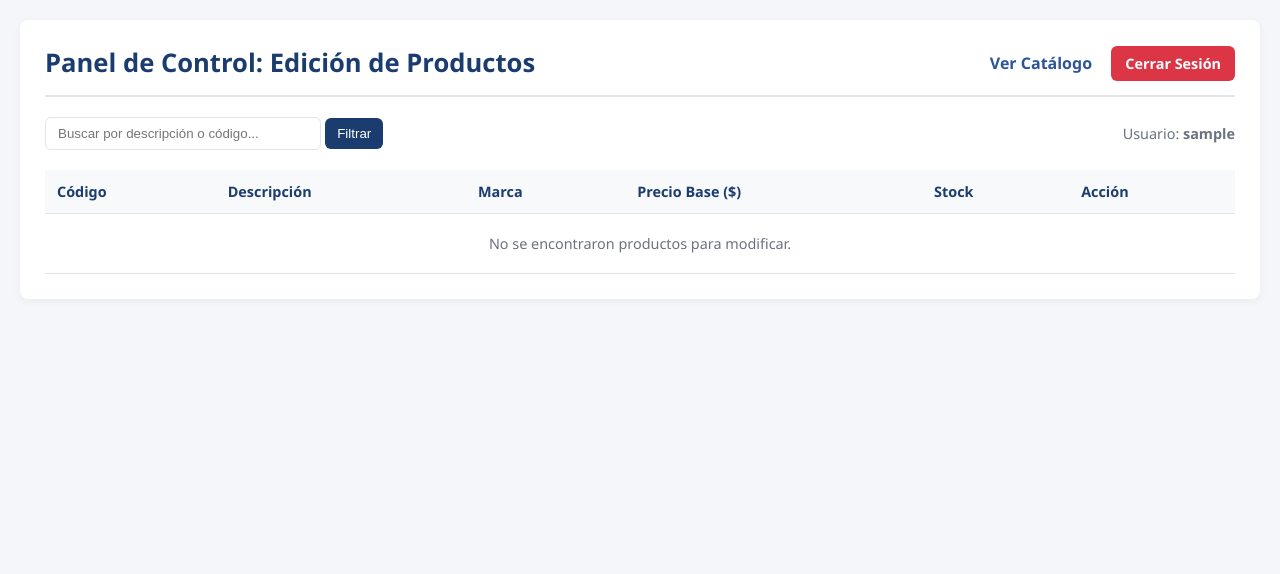
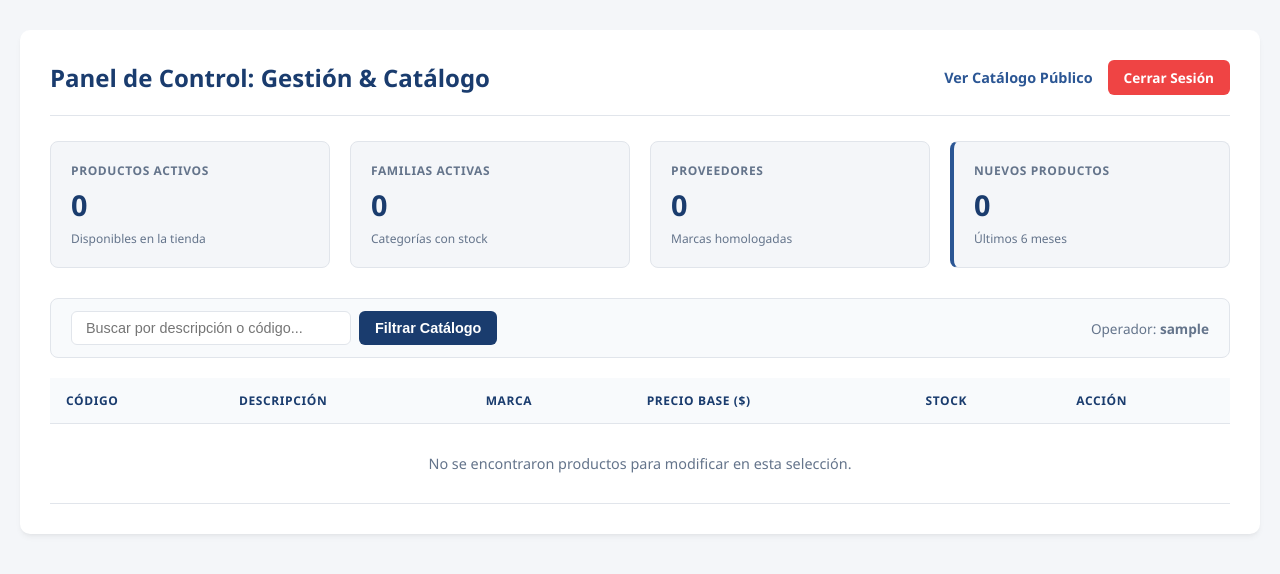
Before and after one commit to rriosecosa/digitalizacionCatalogo, a Django app: page /dashboard/ in a window 1280 px wide. Shown: the top 574 px of the page. Run offline with Django 5.2, Linux system fonts and the light colour scheme; the visitor is signed in with stand-in values (Sample User, id 1); data that the repository does not hold is empty.

Commit message:
Fix Dashboard Modern Style

```diff
--- a/templates/dashboard.html
+++ b/templates/dashboard.html
@@ -1,3 +1,4 @@
+{% load static %}
 <!DOCTYPE html>
 <html lang="es">
 <head>
@@ -10,122 +11,252 @@
             --color-primario-claro: #2b5694;
             --color-fondo: #f4f6f9;
             --color-borde: #e1e5eb;
-            --color-texto: #222;
-            --color-exito: #28a745;
+            --color-texto: #1e293b;
+            --color-texto-suave: #64748b;
+            --color-exito: #10b981;
+            --color-exito-hover: #059669;
+            --color-danger: #ef4444;
+            --color-danger-hover: #dc2626;
+            --radio: 10px;
+            --sombra: 0 4px 6px -1px rgba(0,0,0,0.05), 0 2px 4px -2px rgba(0,0,0,0.05);
         }
+
+        * { box-sizing: border-box; }
+
         body {
-            font-family: "Segoe UI", Roboto, sans-serif;
+            font-family: "Segoe UI", Roboto, -apple-system, sans-serif;
             background: var(--color-fondo);
             margin: 0;
-            padding: 20px;
+            padding: 30px 20px;
             color: var(--color-texto);
         }
+
         .container {
-            max-width: 1200px;
+            max-width: 1280px;
             margin: 0 auto;
             background: #fff;
-            padding: 25px;
-            border-radius: 8px;
-            box-shadow: 0 2px 8px rgba(0,0,0,0.05);
+            padding: 30px;
+            border-radius: var(--radio);
+            box-shadow: var(--sombra);
         }
+
+        /* Header Estilizado */
         .header-dash {
             display: flex;
             justify-content: space-between;
             align-items: center;
-            border-bottom: 2px solid var(--color-borde);
-            padding-bottom: 15px;
-            margin-bottom: 20px;
+            border-bottom: 1px solid var(--color-borde);
+            padding-bottom: 20px;
+            margin-bottom: 25px;
         }
-        .header-dash h1 { margin: 0; color: var(--color-primario); font-size: 1.6rem; }
+
+        .header-dash h1 {
+            margin: 0;
+            color: var(--color-primario);
+            font-size: 1.5rem;
+            font-weight: 700;
+        }
+
+        .header-actions {
+            display: flex;
+            align-items: center;
+            gap: 15px;
+        }
+
+        .btn-link {
+            color: var(--color-primario-claro);
+            text-decoration: none;
+            font-weight: 600;
+            font-size: 0.9rem;
+            transition: color 0.2s;
+        }
+        .btn-link:hover { color: var(--color-primario); text-decoration: underline; }
+
         .btn-logout {
-            padding: 8px 14px;
-            background: #dc3545;
+            padding: 8px 16px;
+            background: var(--color-danger);
             color: white;
             text-decoration: none;
             border-radius: 6px;
-            font-size: 0.9rem;
+            font-size: 0.85rem;
             font-weight: 600;
+            transition: background 0.2s;
         }
+        .btn-logout:hover { background: var(--color-danger-hover); }
+
+        /* Grid Moderno de KPIs de 4 Columnas */
+        .kpi-grid {
+            display: grid;
+            grid-template-columns: repeat(auto-fit, minmax(220px, 1fr));
+            gap: 20px;
+            margin-bottom: 30px;
+        }
+
+        .kpi-card {
+            background: var(--color-fondo);
+            border: 1px solid var(--color-borde);
+            border-radius: 8px;
+            padding: 20px;
+            display: flex;
+            flex-direction: column;
+            gap: 6px;
+            transition: transform 0.2s, box-shadow 0.2s;
+        }
+        .kpi-card:hover {
+            transform: translateY(-2px);
+            box-shadow: 0 10px 15px -3px rgba(0,0,0,0.05);
+            border-color: #cbd5e1;
+        }
+
+        .kpi-card .titulo {
+            font-size: 0.75rem;
+            font-weight: 700;
+            text-transform: uppercase;
+            color: var(--color-texto-suave);
+            letter-spacing: 0.05em;
+        }
+
+        .kpi-card .valor {
+            font-size: 1.8rem;
+            font-weight: 700;
+            color: var(--color-primario);
+        }
+
+        .kpi-card .subtexto {
+            font-size: 0.75rem;
+            color: var(--color-texto-suave);
+            margin-top: auto;
+        }
+
+        /* Barra de Herramientas Operativa */
         .barra-herramientas {
             display: flex;
             justify-content: space-between;
             align-items: center;
             margin-bottom: 20px;
             gap: 15px;
+            background: #f8fafc;
+            padding: 12px 20px;
+            border-radius: 8px;
+            border: 1px solid var(--color-borde);
         }
+
+        .form-busqueda { display: flex; gap: 8px; }
+
         .form-busqueda input {
-            padding: 8px 12px;
+            padding: 8px 14px;
             border: 1px solid var(--color-borde);
             border-radius: 6px;
-            width: 250px;
+            width: 280px;
+            font-size: 0.9rem;
+            outline: none;
+            transition: border-color 0.2s;
         }
+        .form-busqueda input:focus { border-color: var(--color-primario-claro); }
+
         .form-busqueda button {
-            padding: 8px 12px;
+            padding: 8px 16px;
             background: var(--color-primario);
             color: white;
             border: none;
             border-radius: 6px;
             cursor: pointer;
+            font-weight: 600;
+            font-size: 0.9rem;
+            transition: background 0.2s;
         }
+        .form-busqueda button:hover { background: var(--color-primario-claro); }
+
         .alert {
-            background: #d4edda;
-            color: #155724;
-            padding: 10px;
+            background: #ecfdf5;
+            color: #065f46;
+            border: 1px solid #a7f3d0;
+            padding: 12px 16px;
             border-radius: 6px;
-            margin-bottom: 15px;
+            margin-bottom: 20px;
             font-size: 0.9rem;
         }
+
+        /* Tabla de Edición Interna */
+        .table-responsive { overflow-x: auto; }
+
         table {
             width: 100%;
             border-collapse: collapse;
             font-size: 0.9rem;
         }
+
         th, td {
-            padding: 12px;
+            padding: 14px 16px;
             text-align: left;
             border-bottom: 1px solid var(--color-borde);
         }
-        th { background: #f8f9fa; color: var(--color-primario); font-weight: 600; }
+
+        th {
+            background: #f8fafc;
+            color: var(--color-primario);
+            font-weight: 600;
+            text-transform: uppercase;
+            font-size: 0.75rem;
+            letter-spacing: 0.05em;
+        }
+
+        tr:hover td { background: #fdfdfd; }
+
         .input-edit {
-            width: 90px;
-            padding: 6px;
+            width: 100px;
+            padding: 8px;
             border: 1px solid var(--color-borde);
-            border-radius: 4px;
+            border-radius: 6px;
+            font-size: 0.88rem;
+            outline: none;
         }
+        .input-edit:focus { border-color: var(--color-primario-claro); }
+
         .btn-guardar {
-            padding: 6px 12px;
+            padding: 8px 14px;
             background: var(--color-exito);
             color: white;
             border: none;
-            border-radius: 4px;
+            border-radius: 6px;
             cursor: pointer;
             font-weight: 600;
+            font-size: 0.85rem;
+            transition: background 0.2s;
         }
-        .btn-guardar:hover { background: #218838; }
+        .btn-guardar:hover { background: var(--color-exito-hover); }
+
+        /* Paginación */
         .paginacion {
             display: flex;
             justify-content: center;
-            gap: 5px;
-            margin-top: 20px;
+            gap: 6px;
+            margin-top: 25px;
         }
+
         .paginacion a, .paginacion span {
-            padding: 6px 12px;
+            padding: 8px 14px;
             border: 1px solid var(--color-borde);
             background: white;
             text-decoration: none;
             color: var(--color-texto);
-            border-radius: 4px;
+            border-radius: 6px;
+            font-size: 0.85rem;
+            transition: all 0.2s;
         }
-        .paginacion .active { background: var(--color-primario); color: white; border-color: var(--color-primario); }
+
+        .paginacion a:hover { border-color: #cbd5e1; background: var(--color-fondo); }
+        .paginacion .active { background: var(--color-primario); color: white; border-color: var(--color-primario); font-weight: 600; }
     </style>
 </head>
 <body>
 
 <div class="container">
+
     <div class="header-dash">
-        <h1>Panel de Control: Edición de Productos</h1>
-        <div>
-            <a href="{% url 'productos' %}" style="margin-right: 15px; color: var(--color-primario-claro); text-decoration: none; font-weight:600;">Ver Catálogo</a>
+        <h1>Panel de Control: Gestión & Catálogo</h1>
+        <div class="header-actions">
+            <a href="{% url 'productos' %}" class="btn-link">Ver Catálogo Público</a>
             <a href="{% url 'logout' %}" class="btn-logout">Cerrar Sesión</a>
         </div>
     </div>
@@ -136,14 +267,40 @@
         {% endfor %}
     {% endif %}
 
+    <section class="kpi-grid">
+        <div class="kpi-card">
+            <span class="titulo">Productos Activos</span>
+            <span class="valor">{{ kpi_productos_activos|default:"0" }}</span>
+            <span class="subtexto">Disponibles en la tienda</span>
+        </div>
+        <div class="kpi-card">
+            <span class="titulo">Familias Activas</span>
+            <span class="valor">{{ kpi_familias_activas|default:"0" }}</span>
+            <span class="subtexto">Categorías con stock</span>
+        </div>
+        <div class="kpi-card">
+            <span class="titulo">Proveedores</span>
+            <span class="valor">{{ kpi_proveedores|default:"0" }}</span>
+            <span class="subtexto">Marcas homologadas</span>
+        </div>
+        <div class="kpi-card" style="border-left: 4px solid var(--color-primario-claro);">
+            <span class="titulo">Nuevos Productos</span>
+            <span class="valor">{{ kpi_nuevos_6_meses|default:"0" }}</span>
+            <span class="subtexto">Últimos 6 meses</span>
+        </div>
+    </section>
+
     <div class="barra-herramientas">
         <form class="form-busqueda" method="get" action="">
             <input type="text" name="q" placeholder="Buscar por descripción o código..." value="{{ busqueda }}">
-            <button type="submit">Filtrar</button>
+            <button type="submit">Filtrar Catálogo</button>
         </form>
-        <span style="font-size: 0.9rem; color: #6b7280;">Usuario: <strong>{{ request.user.username }}</strong></span>
+        <span style="font-size: 0.85rem; color: var(--color-texto-suave);">
+            Operador: <strong>{{ request.user.username }}</strong>
+        </span>
     </div>
 
+    <div class="table-responsive">
         <table>
             <thead>
                 <tr>
@@ -160,8 +317,12 @@
                 <tr>
                     <form method="post" action="{% url 'editar_producto' prod.field_id %}">
                         {% csrf_token %}
-                    <td><span style="font-family: monospace; background: #eee; padding: 2px 4px; border-radius:4px;">{{ prod.codigo|default:"---" }}</span></td>
-                    <td>{{ prod.descripcion }}</td>
+                        <td>
+                            <span style="font-family: monospace; background: #f1f5f9; padding: 4px 6px; border-radius:4px; font-weight: 600;">
+                                {{ prod.codigo|default:"---" }}
+                            </span>
+                        </td>
+                        <td><strong>{{ prod.descripcion }}</strong></td>
                         <td>{{ prod.proveedor.marca|default:"---" }}</td>
                         <td>
                             <input type="number" step="any" name="precio_base_pesos" class="input-edit" value="{{ prod.precio_base_pesos|default:'' }}">
@@ -176,11 +337,14 @@
                 </tr>
                 {% empty %}
                 <tr>
-                <td colspan="6" style="text-align: center; color: #6b7280; padding: 20px;">No se encontraron productos para modificar.</td>
+                    <td colspan="6" style="text-align: center; color: var(--color-texto-suave); padding: 30px;">
+                        No se encontraron productos para modificar en esta selección.
+                    </td>
                 </tr>
                 {% endfor %}
             </tbody>
         </table>
+    </div>
 
     {% if page_obj.paginator.num_pages > 1 %}
     <div class="paginacion">
```
Lines whose indentation alone changed are shown as unchanged.
